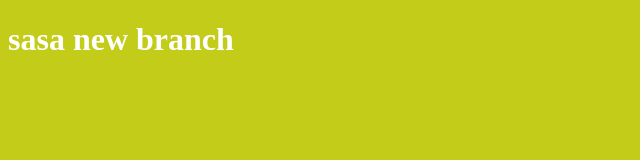
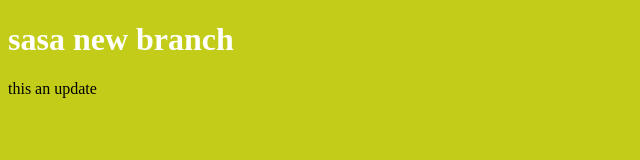
Before and after one commit to ahmed-m-khalaf/my-projectt, a plain HTML site: page index.html in a window 1280 px wide. Shown: the whole page, without its empty margins (0-640 px from the left). Drawn offline with Linux system fonts and the light colour scheme.

Commit message:
edit html file

```diff
--- a/index.html
+++ b/index.html
@@ -10,6 +10,7 @@
     <h1>sasa  new branch
 
     </h1>
+    this an update
     <script src="app.js"></script>
 </body>
 </html>
```
